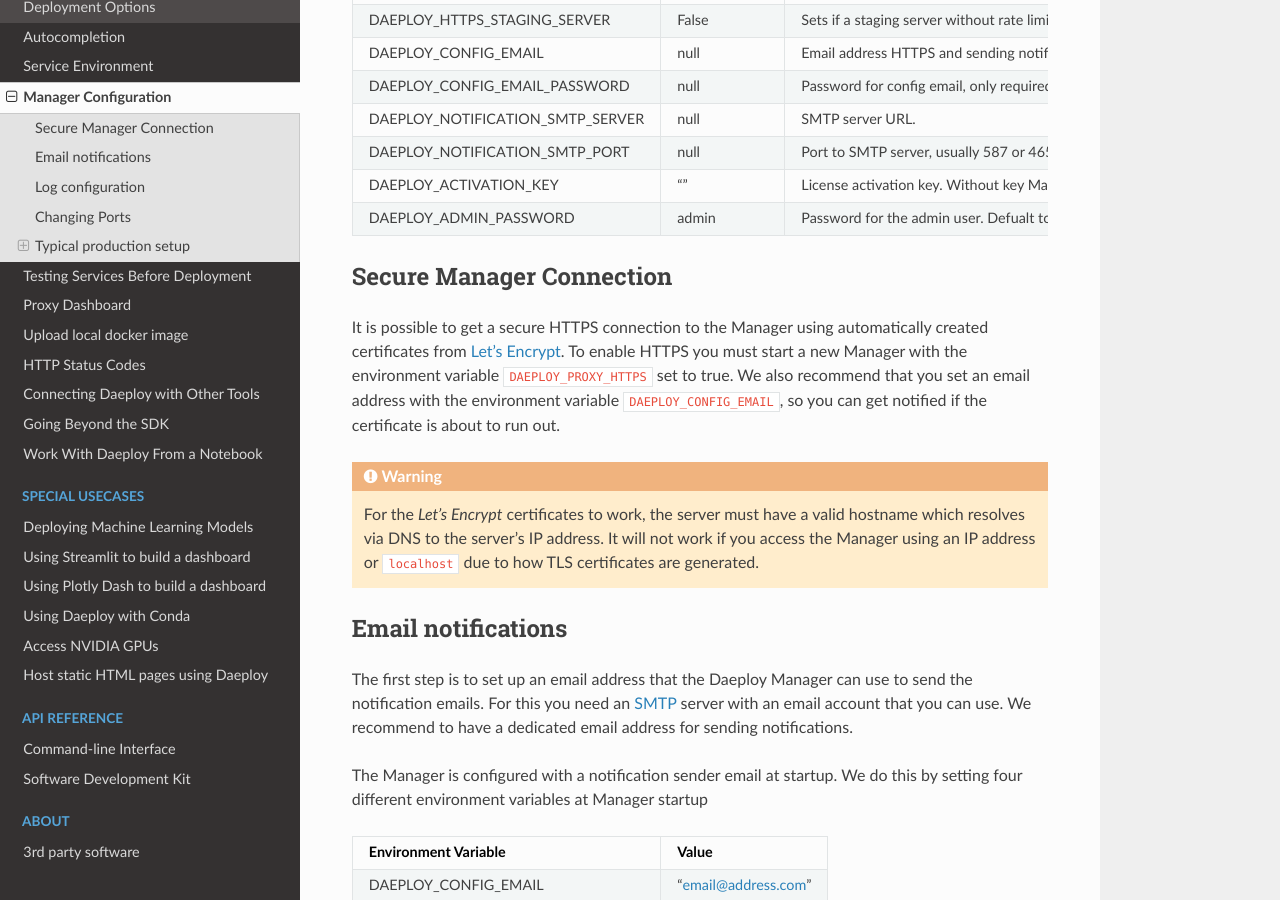
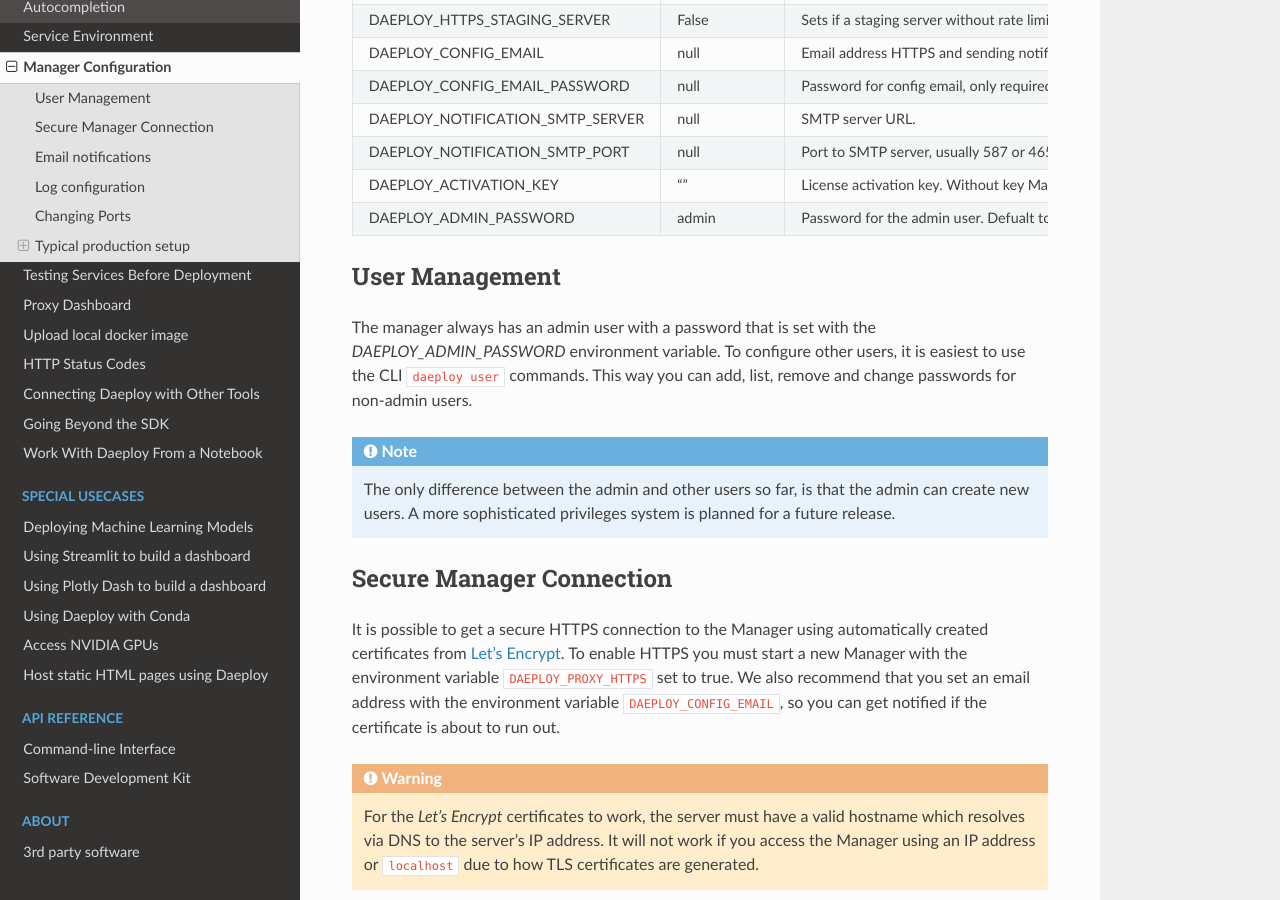
Before and after one commit to vikinganalytics/daeploy, a Sphinx documentation site: the page built from docs/source/content/advanced_tutorials/manager_configuration.rst, in a window 1280 px wide and 900 px high, scrolled down 501 px. Built offline with Sphinx 7.4.7 and the Read the Docs theme 2.0.0, drawn with Linux system fonts in a browser that asks for light colours; the version number could not be read and is left out.

Commit message:
Documentation update

```diff
--- a/docs/source/content/advanced_tutorials/manager_configuration.rst
+++ b/docs/source/content/advanced_tutorials/manager_configuration.rst
@@ -39,6 +39,16 @@
 +--------------------------------------------+-----------------------+-------------------------------------------------------------+
 | DAEPLOY_ADMIN_PASSWORD                     | admin                 | Password for the admin user. Defualt to admin.              |
 +--------------------------------------------+-----------------------+-------------------------------------------------------------+
+
+User Management
+---------------
+
+The manager always has an admin user with a password that is set with the `DAEPLOY_ADMIN_PASSWORD` environment variable.
+To configure other users, it is easiest to use the CLI ``daeploy user`` commands. This way you can add, list, remove and
+change passwords for non-admin users.
+
+.. note:: The only difference between the admin and other users so far, is that the admin can create new users. A more
+    sophisticated privileges system is planned for a future release.
 
 Secure Manager Connection
 -------------------------
```
Also changed, not shown: CHANGES.md (+1 -0 lines).
